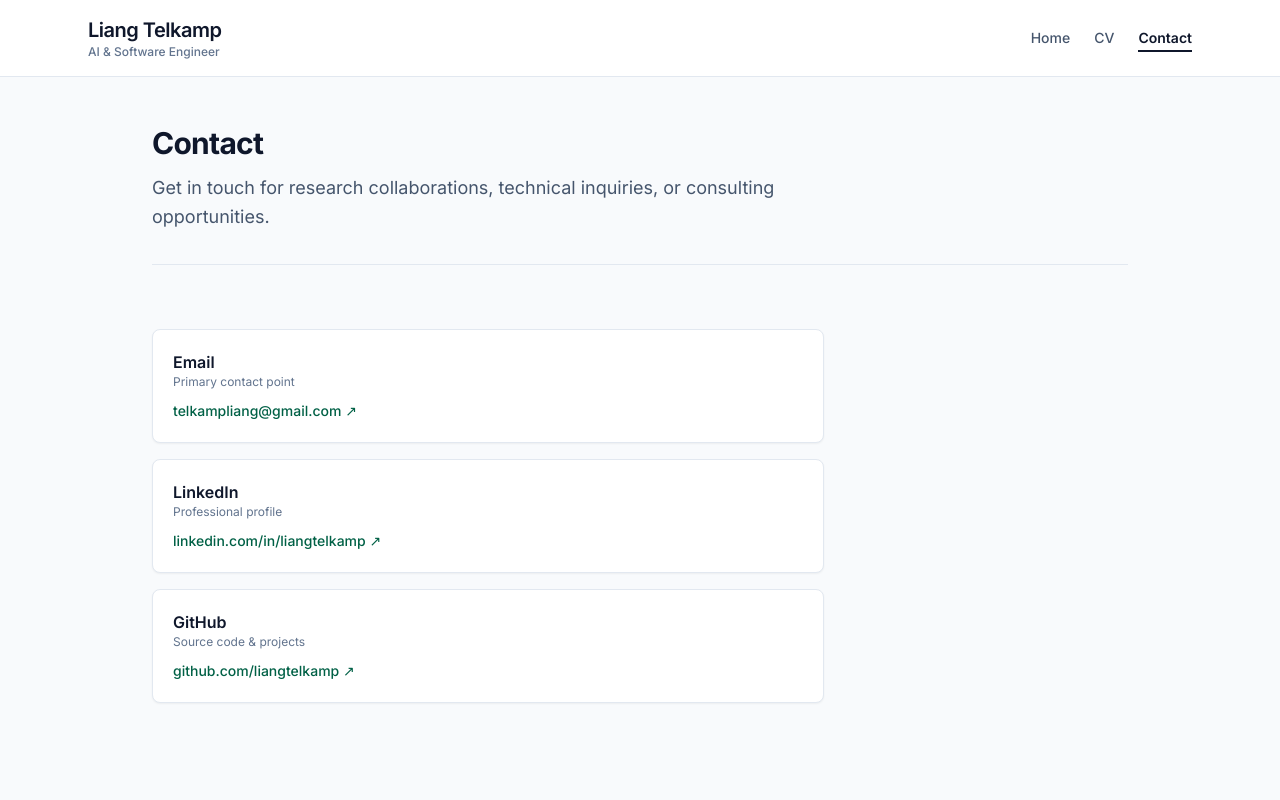
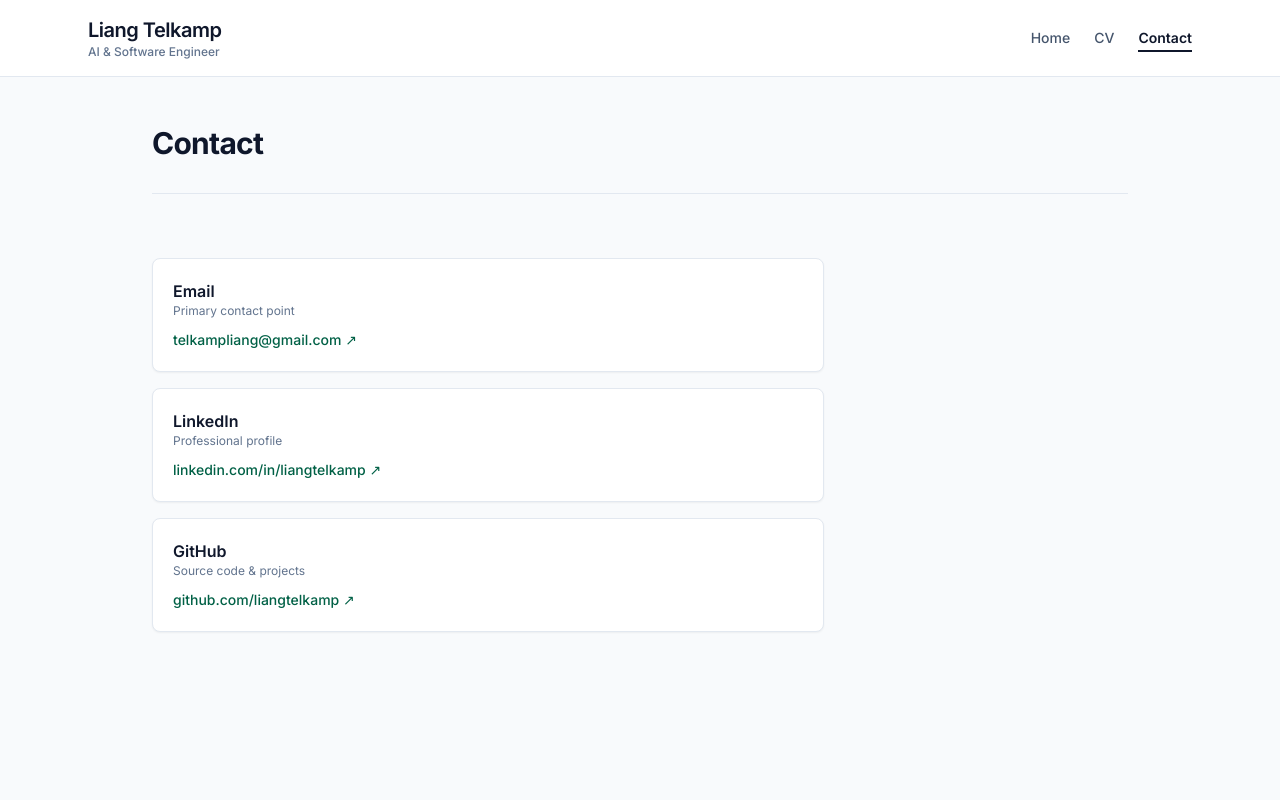
Before and after one commit to liangtelkamp/liangtelkamp.github.io, a Next.js app: page /contact in a window 1280 px wide. Shown: the top 800 px of the page. Built offline with nearby package versions, Linux system fonts and the light colour scheme.

Commit message:
Update page.js

```diff
--- a/src/app/contact/page.js
+++ b/src/app/contact/page.js
@@ -27,9 +27,6 @@ export default function Contact() {
         <h1 className="text-3xl font-bold text-slate-900 tracking-tight">
           Contact
         </h1>
-        <p className="text-slate-600 text-lg leading-relaxed max-w-2xl">
-          Get in touch for research collaborations, technical inquiries, or consulting opportunities.
-        </p>
       </section>
 
       <div className="max-w-2xl space-y-6">
```
